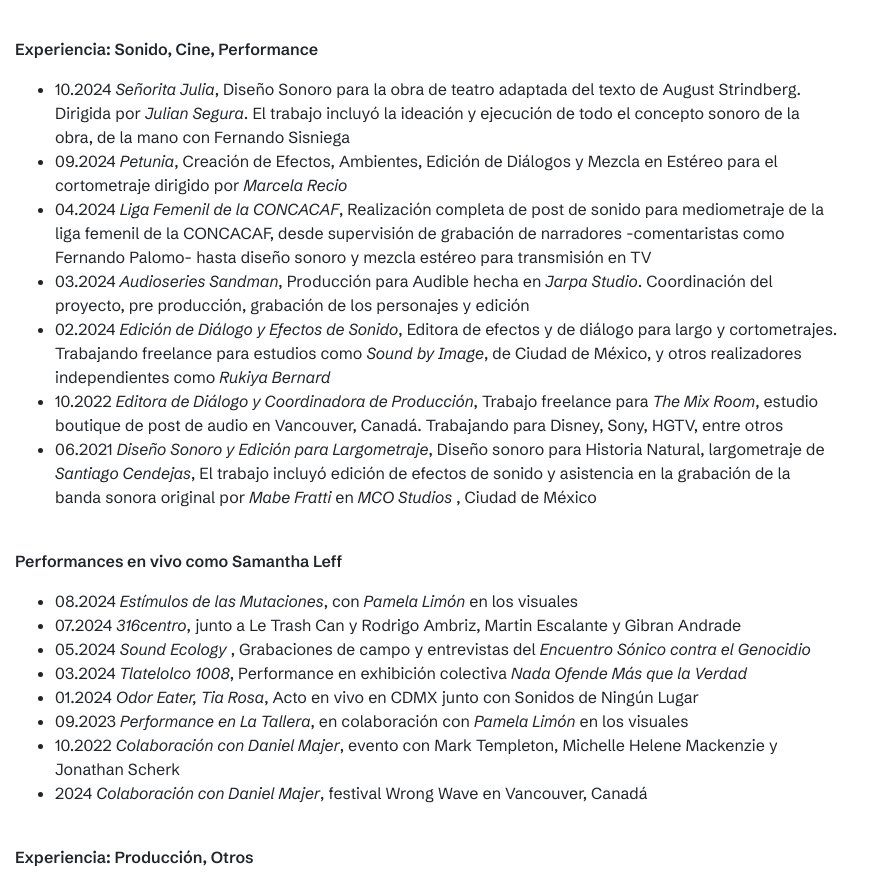
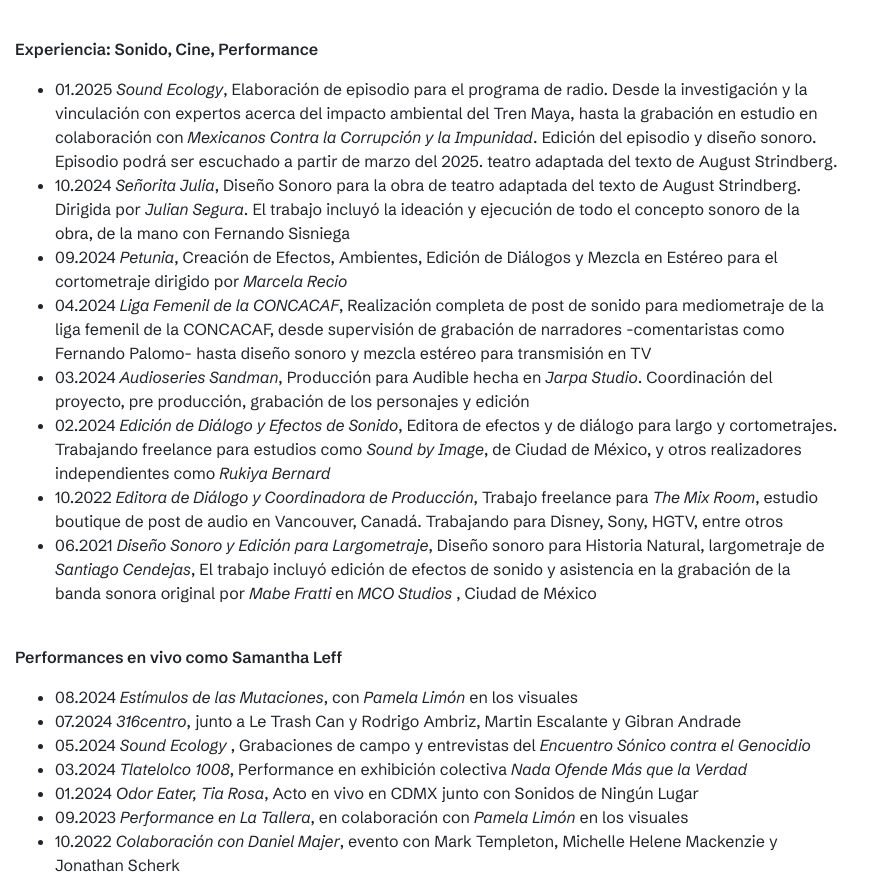
Before and after one commit to samanthaleff/samanthaleff.github.io, a plain HTML site: page CV.html in a window 1280 px wide. Shown: the part 1192-2069 px from the top of the page, without its empty margins (0-884 px from the left). Drawn offline with Linux system fonts and the light colour scheme.

Commit message:
Update CV.html
agregué párrafo

```diff
--- a/CV.html
+++ b/CV.html
@@ -110,6 +110,17 @@
   <b>Experiencia: Sonido, Cine, Performance</b>
 </p>
 <ul>
+  <li>01.2025 <em><a href="https://www.instagram.com/sound.ecology/">
+    Sound Ecology</a></em>, Elaboración de episodio para el
+    <a href="https://www.internetpublicradio.live/shows/sound-ecology">programa
+      de radio</a>.
+    Desde la investigación y la vinculación con expertos acerca del impacto
+    ambiental del Tren Maya, hasta la grabación en estudio en colaboración con
+    <i>Mexicanos Contra la Corrupción y la Impunidad</i>. Edición del episodio
+    y diseño sonoro. Episodio podrá ser escuchado a partir de marzo del 2025.
+    teatro adaptada del texto de August Strindberg.
+  </li>
+
   <li>10.2024 <em><a href="https://www.instagram.com/julia.teatro/">
     Señorita Julia</a></em>, Diseño Sonoro para la obra de
     teatro adaptada del texto de August Strindberg.
```
